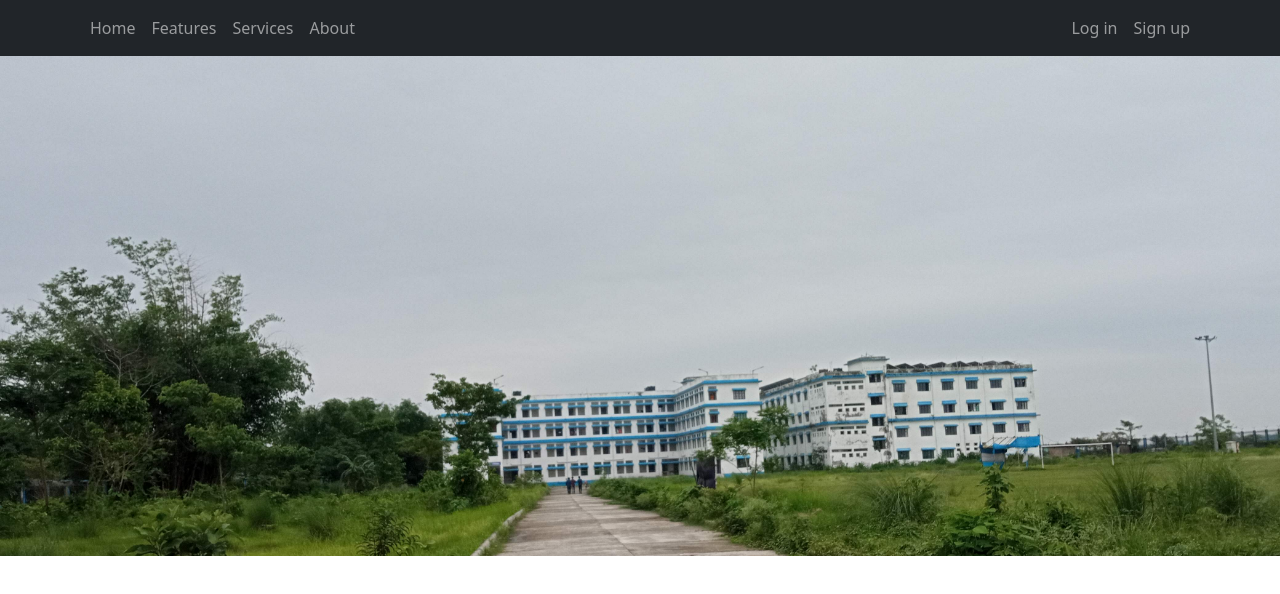
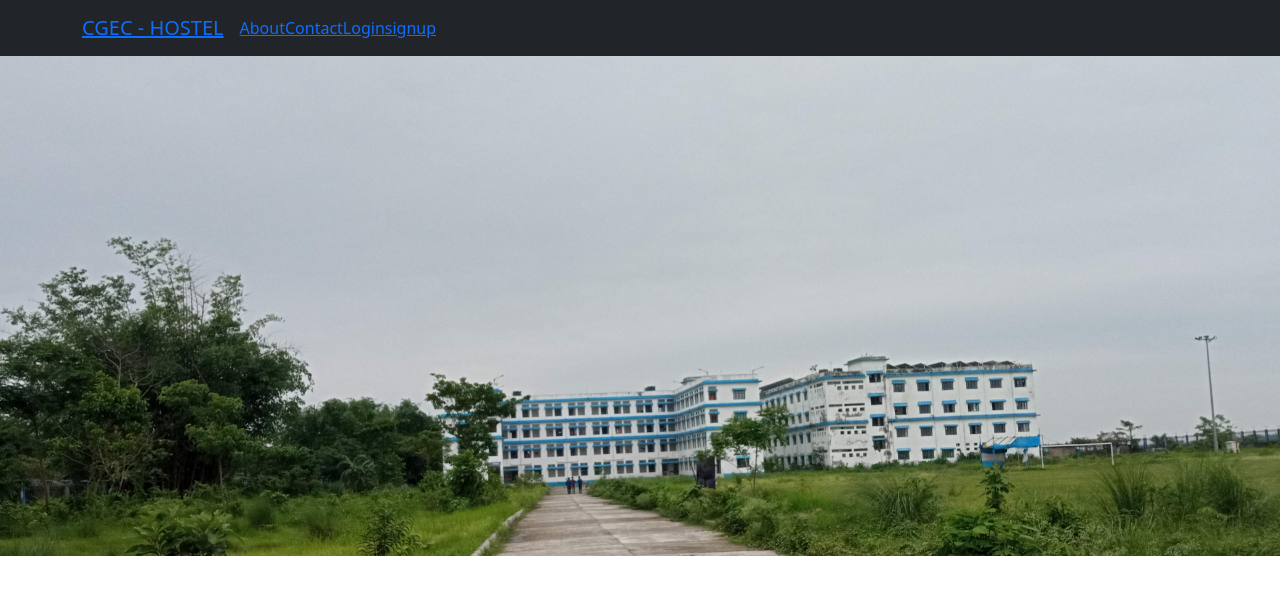
Before and after one commit to sanjoy04/CGEC-Hostel, a React (Create React App) app: page / in a window 1280 px wide. Shown: the top 594 px of the page. Built offline with nearby package versions, Linux system fonts and the light colour scheme.

Commit message:
Navbar updated

```diff
--- /dev/null
+++ b/src/Components/Nav.css
@@ -0,0 +1,4 @@
+.nav_bar{
+    display: flex;
+    position: fixed;
+}
--- a/src/Components/Navbar.js
+++ b/src/Components/Navbar.js
@@ -1,24 +1,30 @@
 import { Nav, Navbar, Container } from "react-bootstrap";
+import { Link } from "react-router-dom";
+import './Nav.css'
 
-export default function Navbar_(){
-    return (
+export default function Navbar_() {
+  return (
     <Navbar collapseOnSelect expand="lg" bg="dark" variant="dark">
       <Container>
-        {/* <Navbar.Brand href="#home">React-Bootstrap</Navbar.Brand>
-        <Navbar.Toggle aria-controls="responsive-navbar-nav" /> */}
+        <Navbar.Brand><Link to={'index'}>CGEC - HOSTEL</Link></Navbar.Brand>
+        <Navbar.Toggle aria-controls="responsive-navbar-nav" />
         <Navbar.Collapse id="responsive-navbar-nav">
           <Nav className="me-auto">
-            <Nav.Link href="#home">Home</Nav.Link>
-            <Nav.Link href="#features">Features</Nav.Link>
-            <Nav.Link href="#services">Services</Nav.Link>
-            <Nav.Link href="#about">About</Nav.Link>
+            <Nav.Link></Nav.Link>
+            <Nav.Link></Nav.Link>
+            <Nav.Link></Nav.Link>
+            <Nav.Link></Nav.Link>
           </Nav>
-          <Nav>
-            <Nav.Link href="#login">Log in</Nav.Link>
-            <Nav.Link href="#signup">Sign up</Nav.Link>
+          <Nav className="nav_bar">
+            <Link to={"/About"}>About</Link>
+            <Link to={"/Contact"}>Contact</Link>
+            <Link to={""}>Login</Link>
+            <Link to={""}>signup</Link>
+
+
           </Nav>
         </Navbar.Collapse>
       </Container>
     </Navbar>
   );
-};
+}
```
